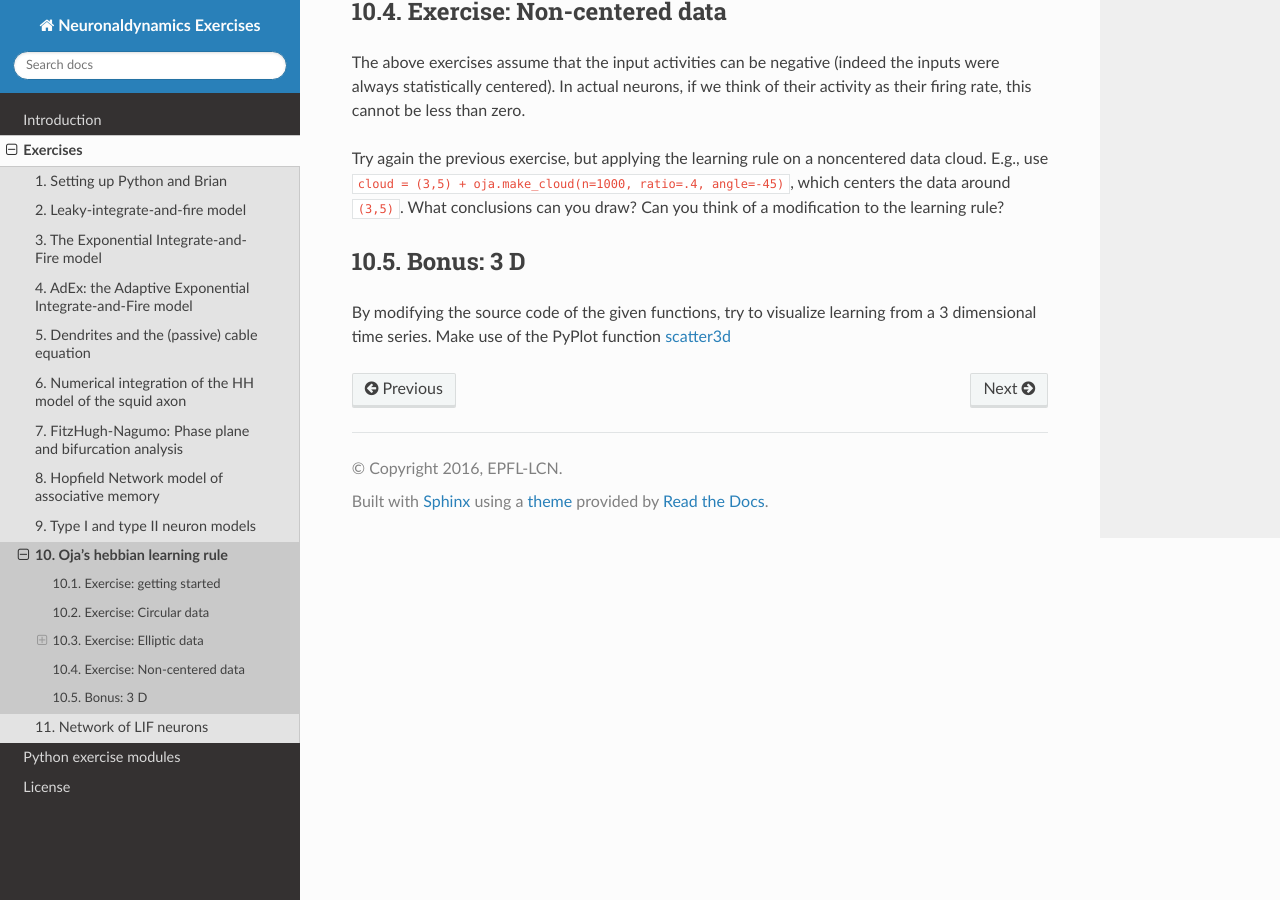
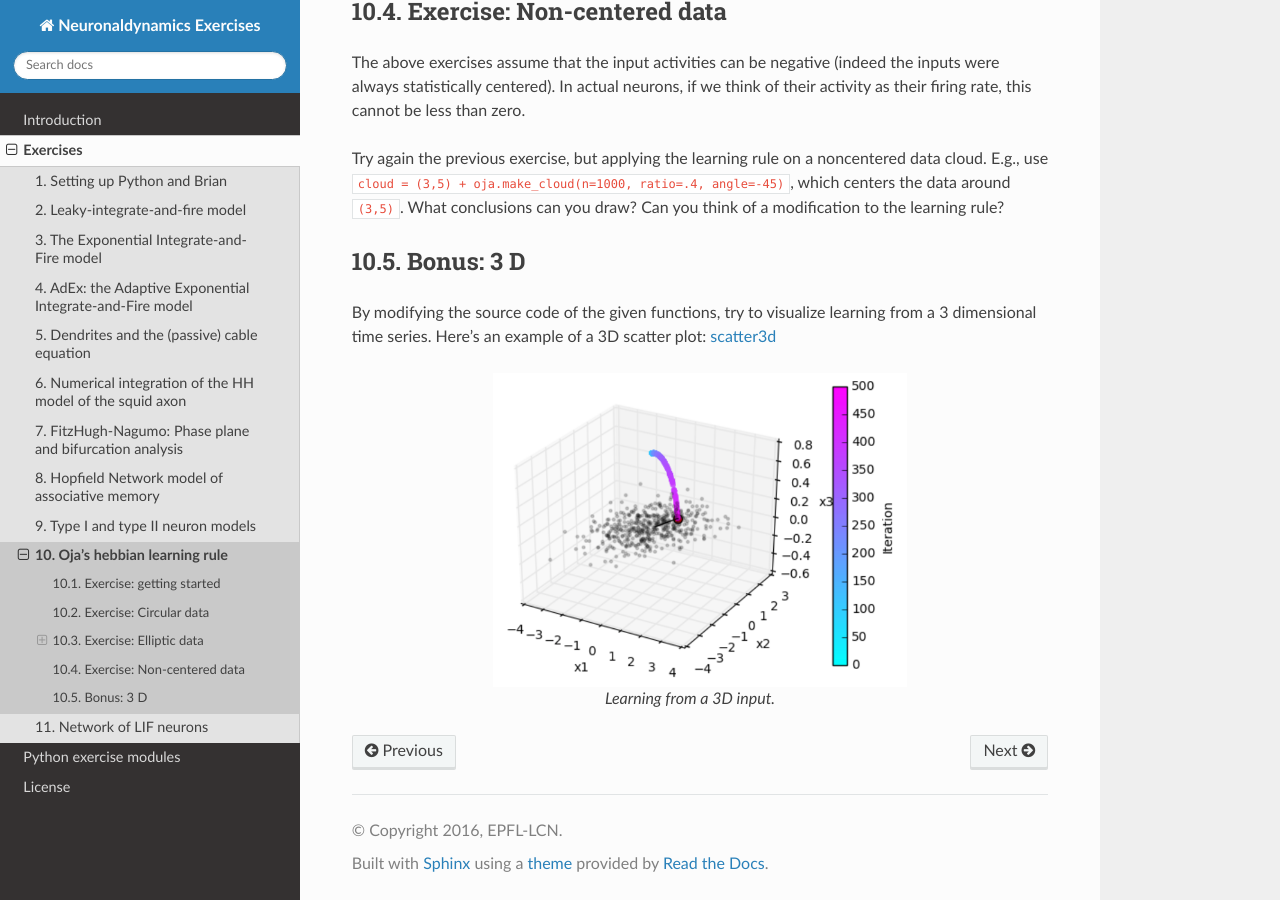
Before and after one commit to EPFL-LCN/neuronaldynamics-exercises, a Sphinx documentation site: the page built from doc/exercises/ojas-rule.rst, in a window 1280 px wide and 900 px high, scrolled down 2182 px. Built offline with Sphinx 7.4.7 and the Read the Docs theme 2.0.0, drawn with Linux system fonts in a browser that asks for light colours; the version number could not be read and is left out.

Commit message:
Oja’s rule. Added Bernd’s comments

```diff
--- a/doc/exercises/ojas-rule.rst
+++ b/doc/exercises/ojas-rule.rst
@@ -96,4 +96,11 @@ Try again the previous exercise, but applying the learning rule on a noncentered
 Bonus: 3 D
 ----------
 
-By modifying the source code of the given functions, try to visualize learning from a 3 dimensional time series. Make use of the PyPlot function `scatter3d <http://matplotlib.org/examples/mplot3d/scatter3d_demo.html>`_
+By modifying the source code of the given functions, try to visualize learning from a 3 dimensional time series. Here's an example of a 3D scatter plot: `scatter3d <http://matplotlib.org/examples/mplot3d/scatter3d_demo.html>`_
+
+
+.. figure:: exc_images/Oja_3D.png
+   :align: center
+   :scale: 60 %
+
+   Learning from a 3D input.
```
Also changed, not shown: doc/exercises/exc_images/Oja_3D.png (added).
